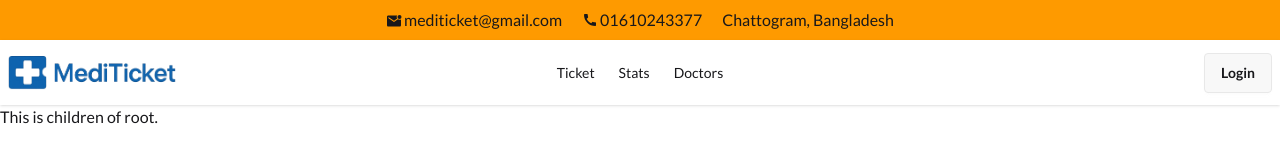
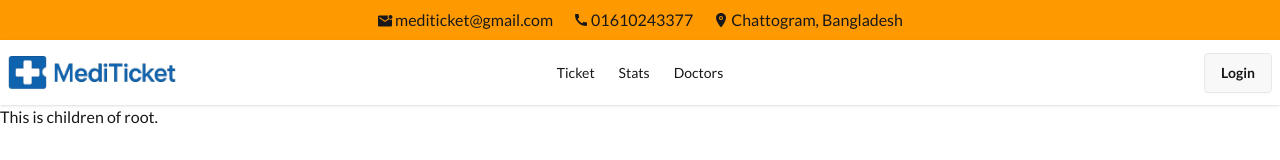
Before and after one commit to Suprio-Das/MediTicket, a React (Vite) app: page / in a window 1280 px wide. Shown: the top 160 px of the page. Built offline with nearby package versions, Linux system fonts and the light colour scheme.

Commit message:
Location icon added

```diff
--- a/src/Components/Shared/Navbar.jsx
+++ b/src/Components/Shared/Navbar.jsx
@@ -2,13 +2,14 @@ import { Link } from 'react-router';
 import MediTicketLogo from '../../assets/MediTicket.png';
 import { IoMdMailUnread } from "react-icons/io";
 import { MdCall } from "react-icons/md";
+import { IoLocation } from "react-icons/io5";
 const Navbar = () => {
     return (
         <div>
             <div className='bg-amber-500 p-2 flex justify-center gap-5'>
                 <p className='flex items-center gap-0.5'><IoMdMailUnread className='mt-0.5' /> mediticket@gmail.com</p>
                 <p className='flex items-center gap-0.5'><MdCall /> 01610243377</p>
-                <p>Chattogram, Bangladesh</p>
+                <p className='flex items-center gap-0.5'><IoLocation /> Chattogram, Bangladesh</p>
             </div>
             <div className="navbar bg-base-100 shadow-sm">
                 <div className="navbar-start">
```
